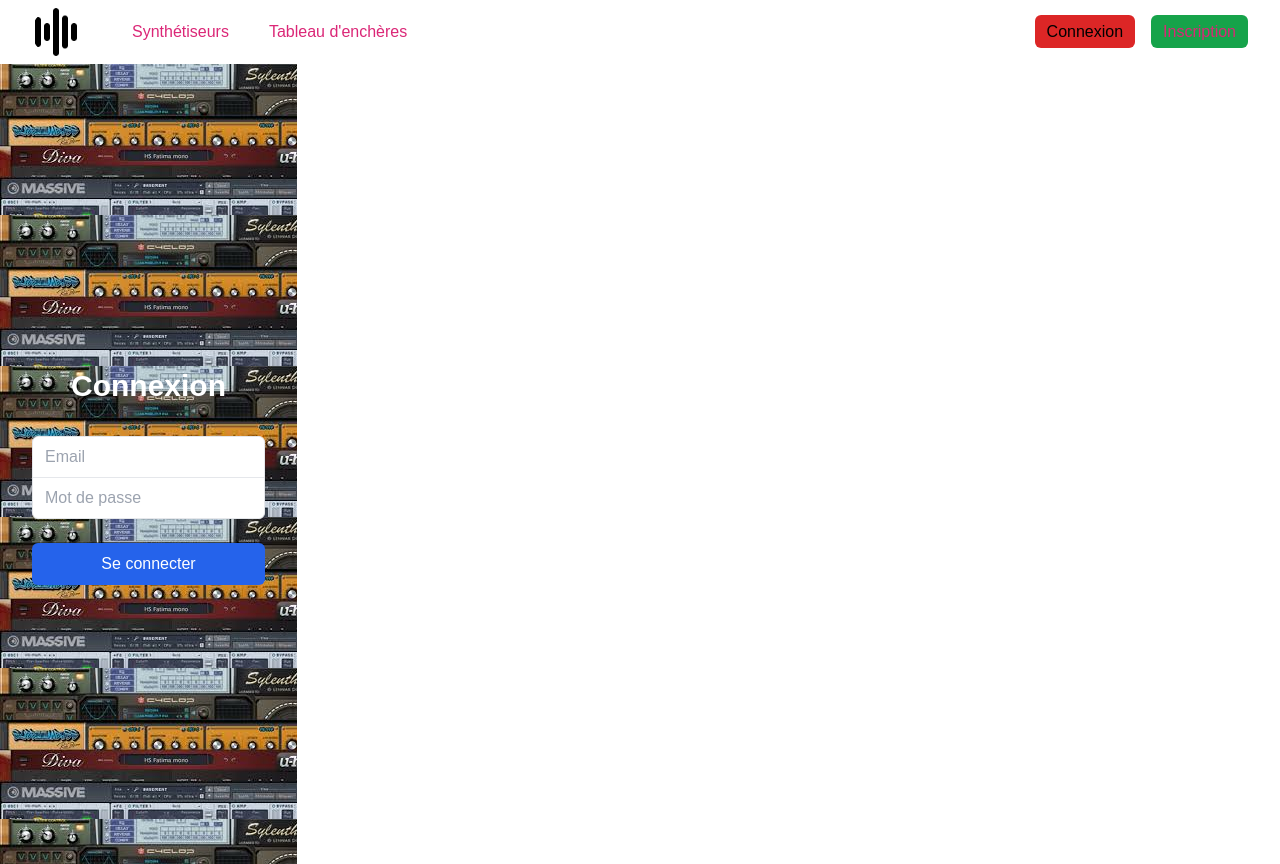
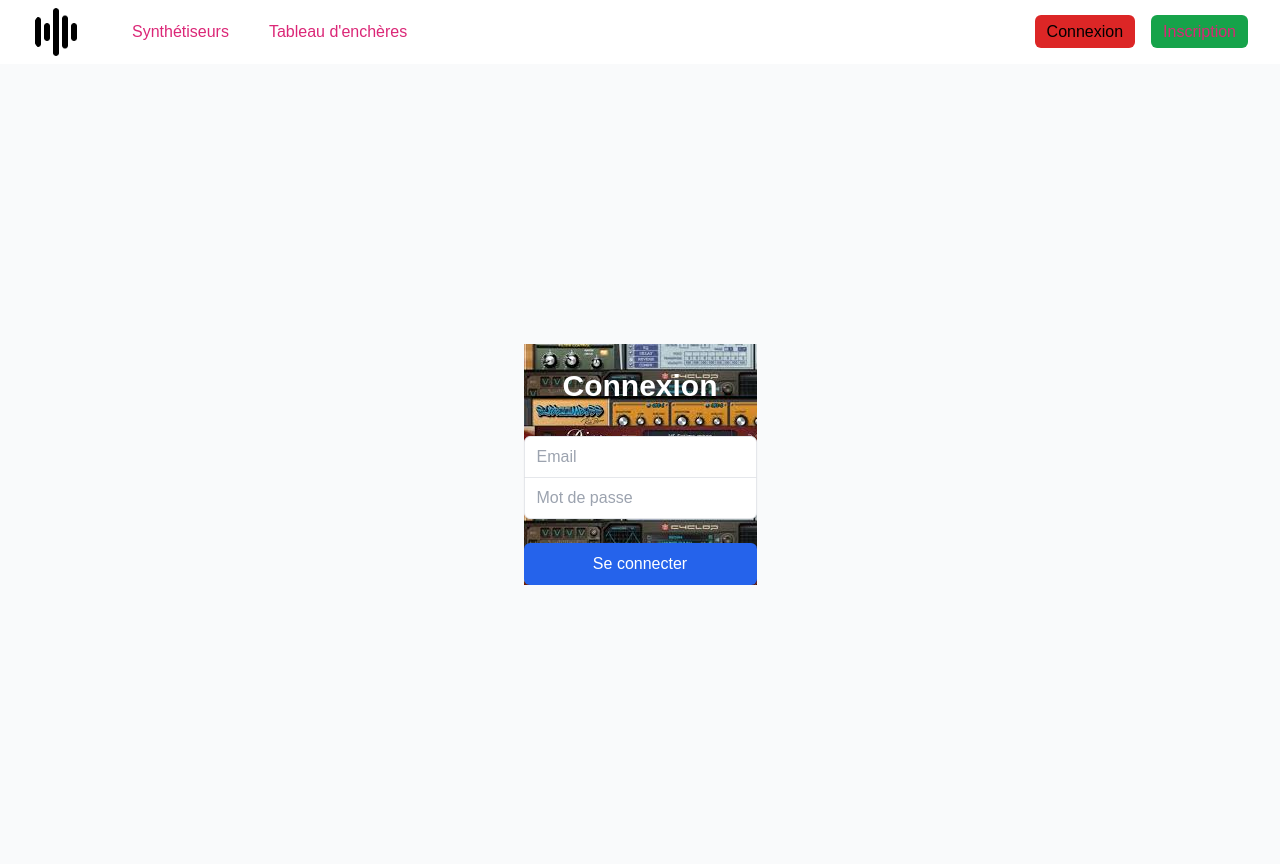
Before and after one commit to myriam-braconier/cv_frontend, a Next.js app: page /login in a window 1280 px wide. Built offline with nearby package versions, Linux system fonts and the light colour scheme.

Commit message:
login page

```diff
--- a/src/app/(auth)/login/page.tsx
+++ b/src/app/(auth)/login/page.tsx
@@ -4,8 +4,8 @@
 
 export default function LoginPage() {
   return (
-    <div className="min-h-screen flex items-center justify-center bg-gray-50 py-12 px-4 sm:px-6 lg:px-8 " id="loginpage">
-      <div className="max-w-md w-full space-y-8">
+    <div className="min-h-screen flex items-center justify-center bg-gray-50 py-12 px-4 sm:px-6 lg:px-8 ">
+      <div className="max-w-md w-full space-y-8" id="loginpage">
         <h2 className="mt-6 text-center text-3xl font-extrabold text-white">
           Connexion
         </h2>
```
